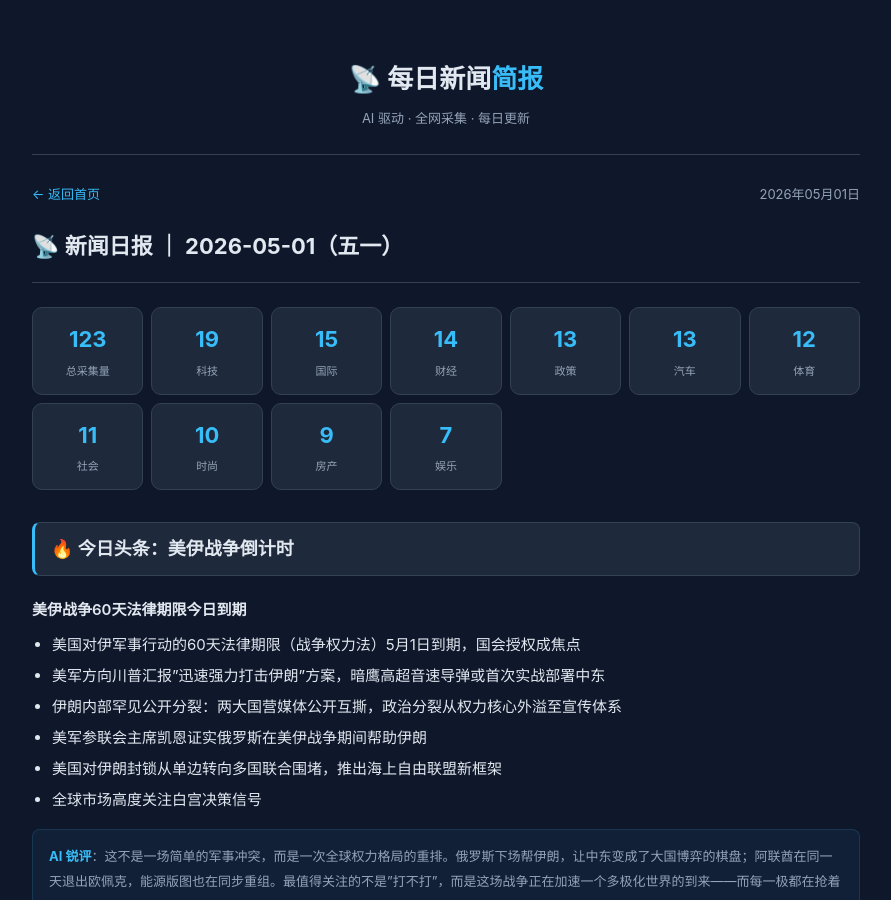
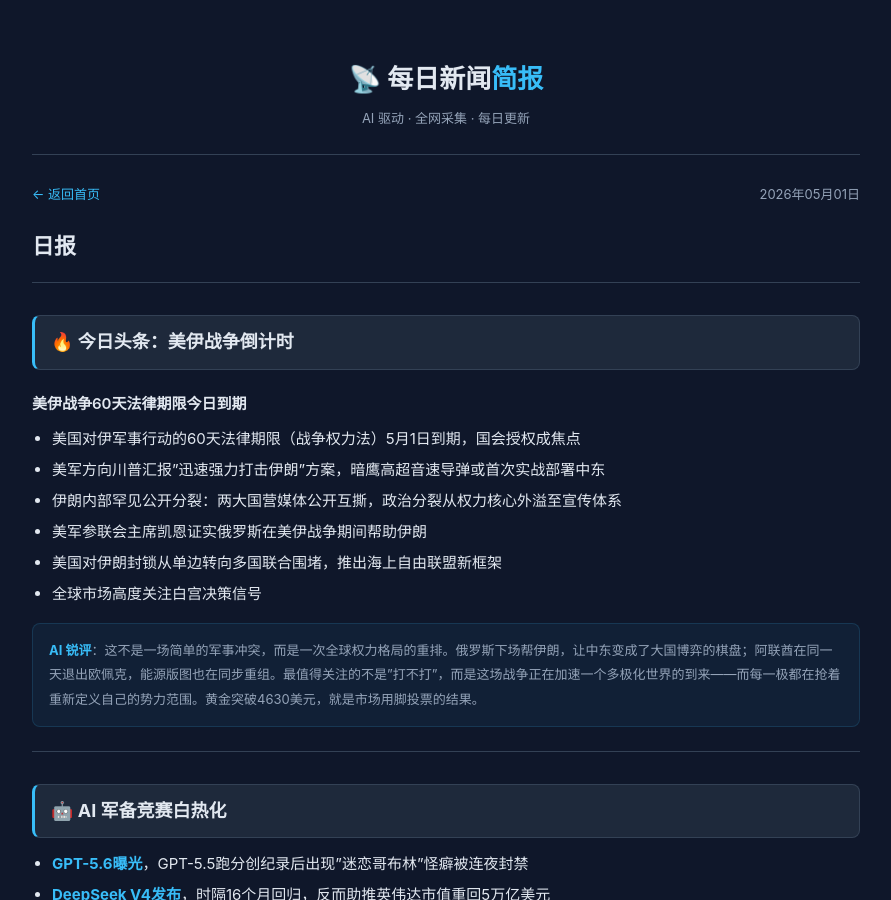
Before and after one commit to xiaxianlin/news, a Jekyll site: the page built from _posts/2026-05-01-日报.md, in a window 1280 px wide and 900 px high. Shown: the whole window, without its empty margins (194-1085 px from the left). Built offline with Jekyll 4.4.1, drawn with Linux system fonts in a browser that asks for light colours; some of the changed text lies outside the part shown.

Commit message:
fix: 移除日报底部标识和统计卡片

```diff
--- a/_posts/2026-05-01-日报.md
+++ b/_posts/2026-05-01-日报.md
@@ -1,30 +1,7 @@
 ---
 date: 2026-05-01 20:00:00 +0800
 layout: post
-stats:
-  categories:
-  - count: 19
-    name: 科技
-  - count: 15
-    name: 国际
-  - count: 14
-    name: 财经
-  - count: 13
-    name: 政策
-  - count: 13
-    name: 汽车
-  - count: 12
-    name: 体育
-  - count: 11
-    name: 社会
-  - count: 10
-    name: 时尚
-  - count: 9
-    name: 房产
-  - count: 7
-    name: 娱乐
-  total: 123
-title: 📡 新闻日报 ｜ 2026-05-01（五一）
+
 ---
 
 ## 🔥 今日头条：美伊战争倒计时
@@ -193,7 +170,3 @@ title: 📡 新闻日报 ｜ 2026-05-01（五一）
 - 韩国4月出口飙升48%，AI芯片需求激增
 
 > **AI 锐评**：脑机接口从实验室走向本科课堂、宇树把人形机器人价格打下来、华为算力链Q1暴增697%——这三件事的共同指向是：AI的"硬着陆"正在加速。不是落地，是硬着陆——从芯片到模型到终端，整条链都在以超出预期的速度进入产业化。半导体产能3nm告急说明一个残酷的现实：谁掌握了先进制程，谁就掐住了AI时代的咽喉。而韩国出口暴涨48%，恰恰证明了这个"咽喉"的价值。
-
----
-
-*📡 小新 ｜ 数据来源：web_search 全网采集 ｜ 入库去重（SHA256）*
```
